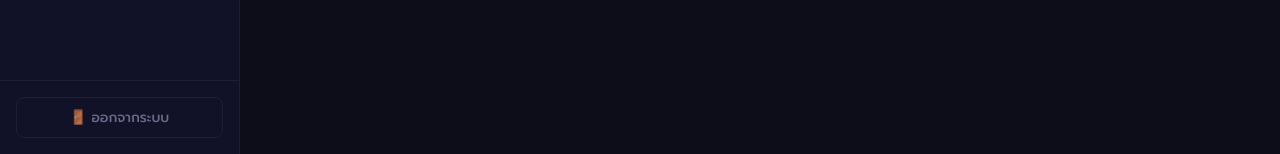
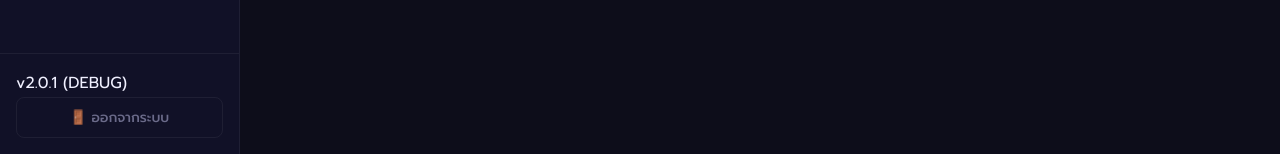
Before and after one commit to M4x7p/PayNoy, a Next.js app in the folder apps/web/: page /dashboard in a window 1280 px wide. Shown: the part 646-800 px from the top of the page. Built offline with nearby package versions, Linux system fonts and the light colour scheme; no server answers.

Commit message:
fix: enforce withCredentials and add version marker

```diff
--- a/apps/web/src/app/dashboard/layout.tsx
+++ b/apps/web/src/app/dashboard/layout.tsx
@@ -117,8 +117,9 @@ export default function DashboardLayout({ children }: { children: React.ReactNod
     }
 
     console.log('[Dashboard] Rendering with guilds:', guilds);
+    console.log('[Dashboard] Bot presence check on first guild:', guilds[0]?.name, 'bot_present:', guilds[0]?.bot_present);
     const botGuilds = guilds.filter((g: any) => g.bot_present);
-    console.log('[Dashboard] Bot guilds:', botGuilds);
+    console.log('[Dashboard] Bot guilds count:', botGuilds.length);
     const currentGuild = guilds.find((g: any) => g.id === activeServerId);
 
     return (
@@ -154,6 +155,7 @@ export default function DashboardLayout({ children }: { children: React.ReactNod
                     </nav>
 
                     <div className="dash-sidebar-footer">
+                        <div className="dash-version-tag">v2.0.1 (DEBUG)</div>
                         <button onClick={handleLogout} className="dash-logout-btn">
                             🚪 ออกจากระบบ
                         </button>
--- a/apps/web/src/lib/api.ts
+++ b/apps/web/src/lib/api.ts
@@ -5,6 +5,12 @@ const BASE_URL = process.env.NEXT_PUBLIC_API_URL || 'https://paynoybackend-produ
 const client = axios.create({
     baseURL: BASE_URL,
     withCredentials: true, // Required for httpOnly cookies
+});
+
+// Force credentials on every request to bypass potential Axios instance issues
+client.interceptors.request.use((config) => {
+    config.withCredentials = true;
+    return config;
 });
 
 // Interceptor to handle errors
```
